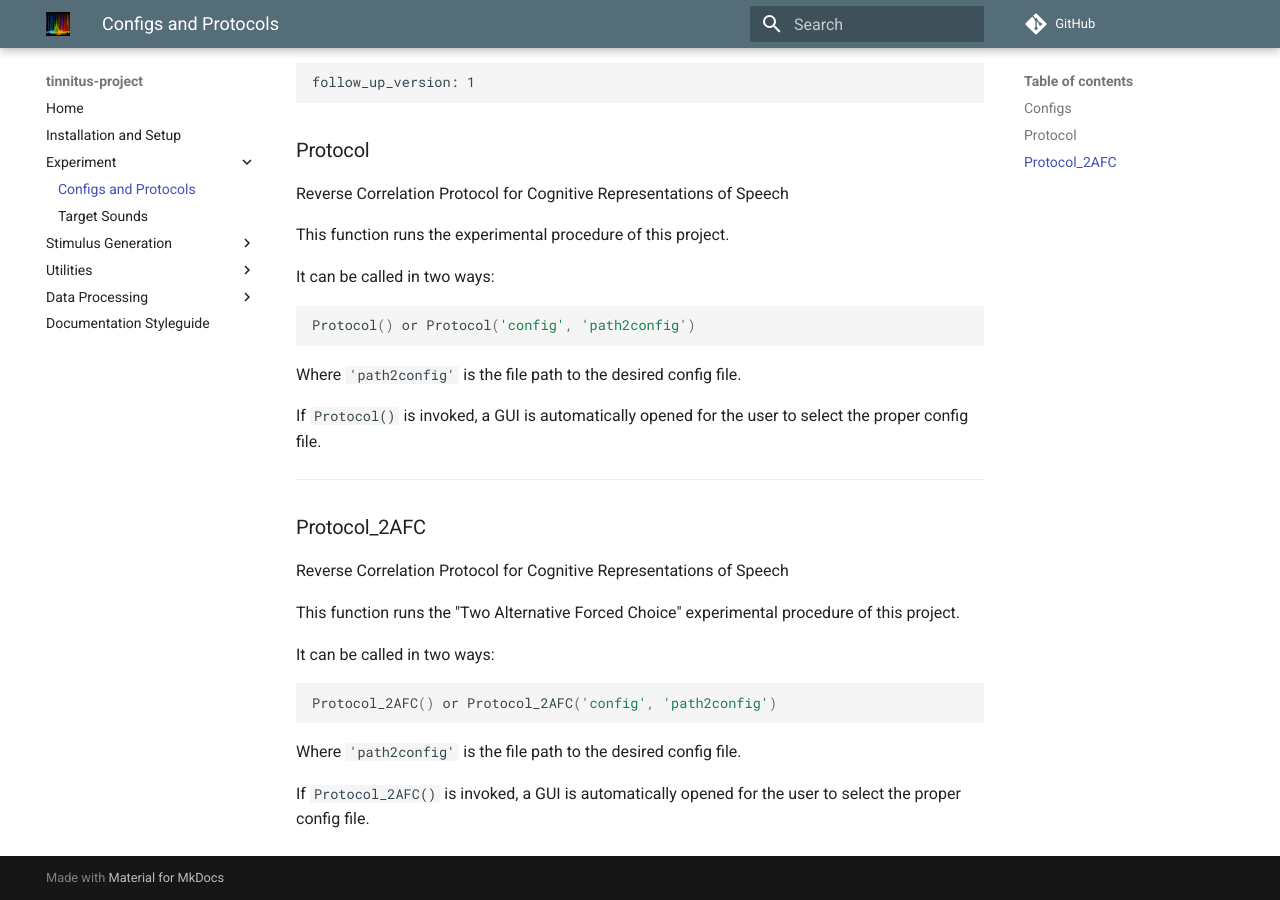
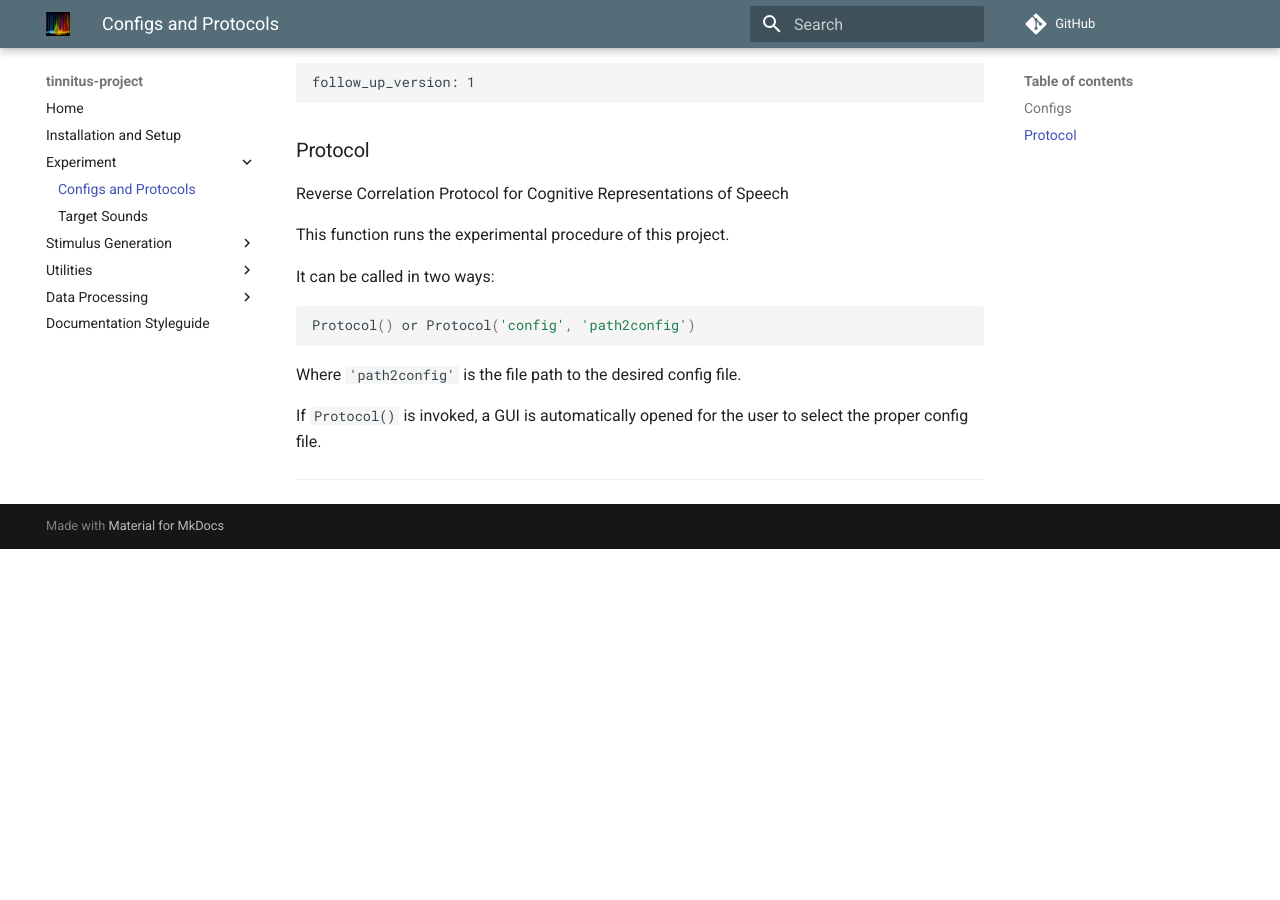
Before and after one commit to The-Lammert-Lab/tinnitus-reconstruction, an MkDocs documentation site: the page built from docs/experiment.md, in a window 1280 px wide and 900 px high, scrolled down 2106 px. Built offline with MkDocs 1.6.1 and Material for MkDocs 9.7.7, drawn with Linux system fonts in a browser that asks for light colours; comment, search, counter and statistics services are not loaded; after the commit the page ends 2655 px from its top, so only the background shows below that.

Commit message:
Update experiment.md

````diff
--- a/docs/experiment.md
+++ b/docs/experiment.md
@@ -107,17 +107,3 @@ If `Protocol()` is invoked, a GUI is automatically opened for the user to select
 
 
 -------
-
-### Protocol_2AFC
-
-Reverse Correlation Protocol for Cognitive Representations of Speech
-
-This function runs the "Two Alternative Forced Choice" experimental procedure of this project.
-
-It can be called in two ways:
-```matlab
-Protocol_2AFC() or Protocol_2AFC('config', 'path2config')
-```
-Where `'path2config'` is the file path to the desired config file.
-
-If `Protocol_2AFC()` is invoked, a GUI is automatically opened for the user to select the proper config file.
````
